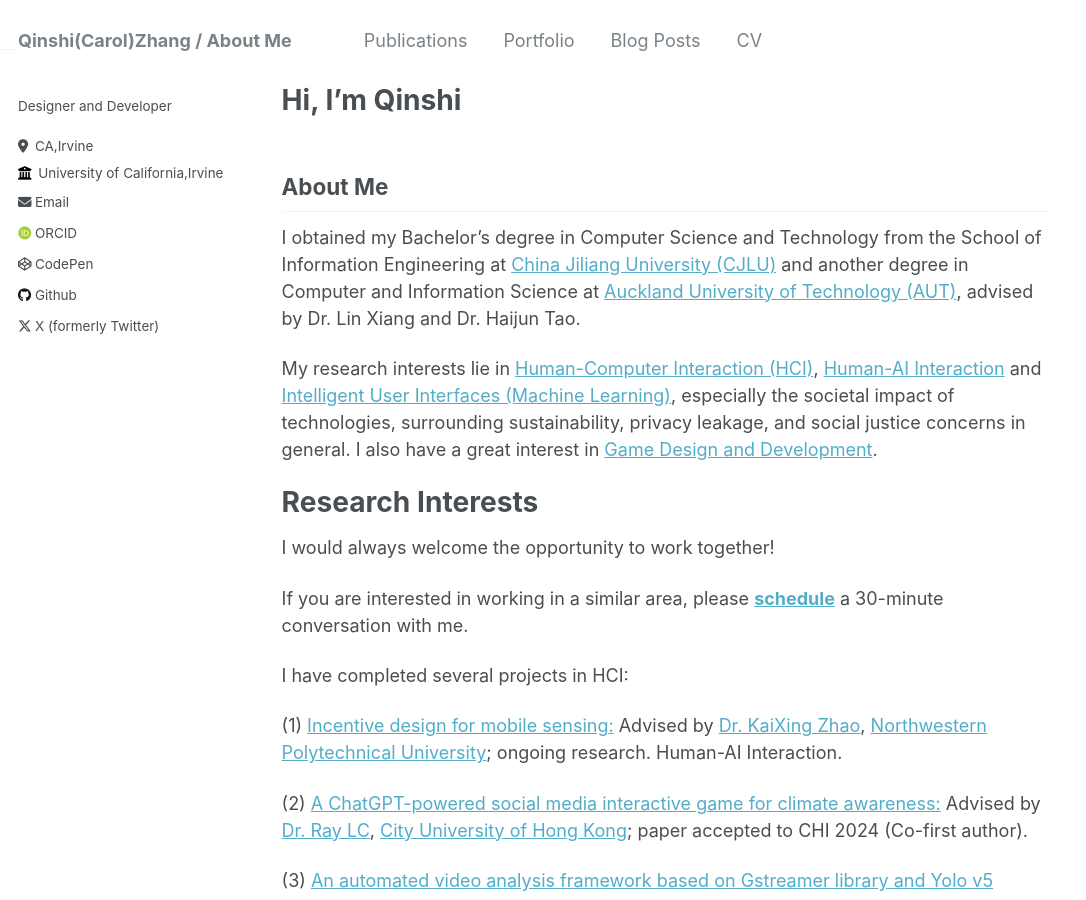
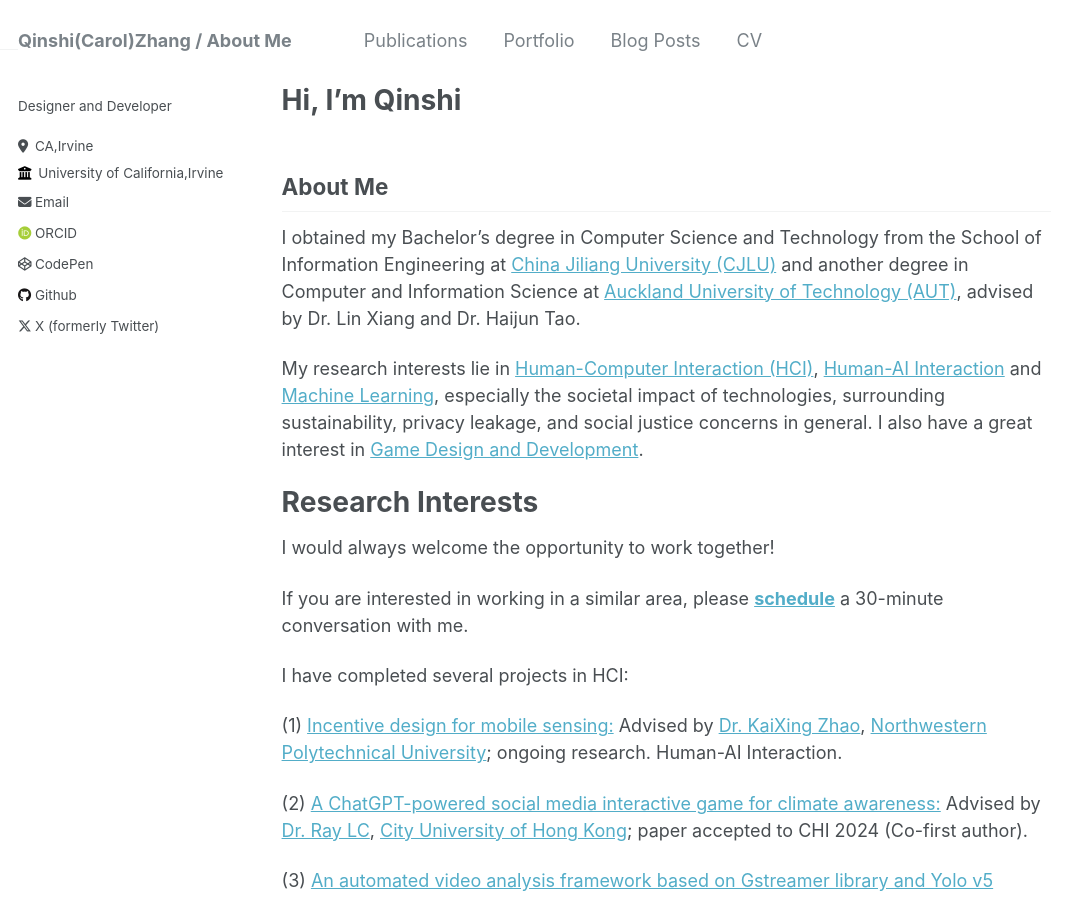
Before and after one commit to Carolzhangzz/AcademicWeb, a Jekyll site: the page built from _pages/about.md, in a window 1280 px wide and 900 px high. Shown: the whole window, without its empty margins (0-1086 px from the left). Built offline with Jekyll 4.4.1, drawn with Linux system fonts in a browser that asks for light colours; some web fonts are replaced.

Commit message:
Update about.md

```diff
--- a/_pages/about.md
+++ b/_pages/about.md
@@ -9,7 +9,7 @@ redirect_from:
 ## About Me
 I obtained my Bachelor's degree in Computer Science and Technology from the School of Information Engineering at [China Jiliang University (CJLU)](https://english.cjlu.edu.cn/) and another degree in Computer and Information Science at [Auckland University of Technology (AUT)](https://www.aut.ac.nz/), advised by Dr. Lin Xiang and Dr. Haijun Tao.
 
-My research interests lie in [Human-Computer Interaction (HCI)](#), [Human-AI Interaction](#) and [Intelligent User Interfaces (Machine Learning)](#), especially the societal impact of technologies, surrounding sustainability, privacy leakage, and social justice concerns in general. I also have a great interest in [Game Design and Development](#).
+My research interests lie in [Human-Computer Interaction (HCI)](#), [Human-AI Interaction](#) and [Machine Learning](#), especially the societal impact of technologies, surrounding sustainability, privacy leakage, and social justice concerns in general. I also have a great interest in [Game Design and Development](#).
 
 
 Research Interests
```
